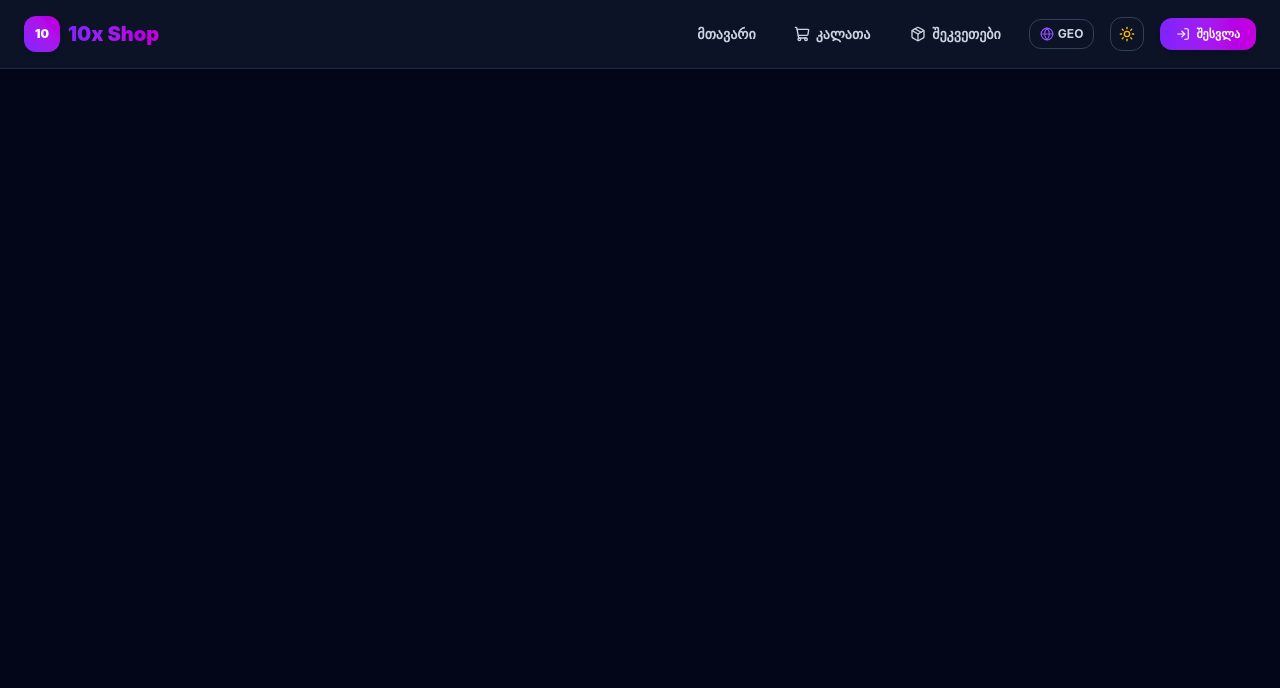
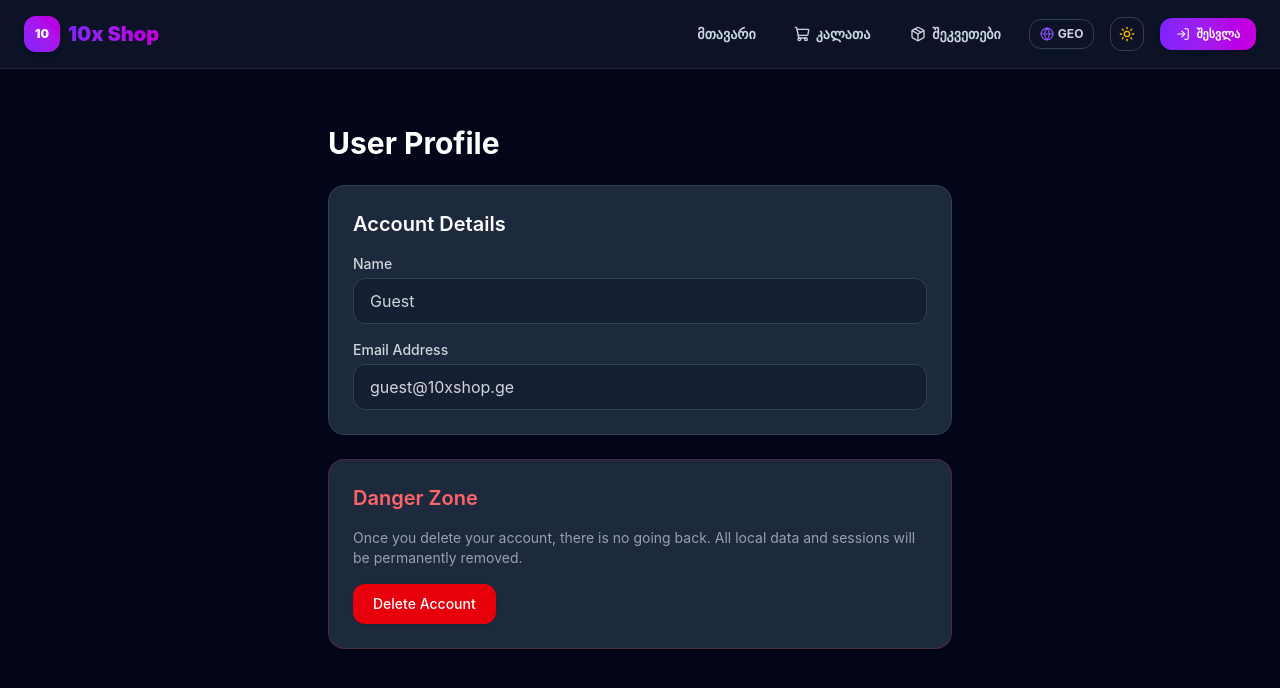
Before and after one commit to tbiliso/10x--Shop-, a React (Vite) app: page /profile in a window 1280 px wide. Shown: the top 688 px of the page. Built offline with nearby package versions, Linux system fonts and the light colour scheme.

Commit message:
feat: add profile page

```diff
--- a/src/App.tsx
+++ b/src/App.tsx
@@ -11,6 +11,8 @@ import { Login } from "./components/Login";
 import { Register } from "./components/Register";
 import { Checkout } from "./components/Checkout";
 import { Orders } from "./components/Orders";
+import { ProfilePage } from "./components/ProfilePage";
+// import { ProtectedRoute } from "./routes/ProtectedRoute"; // <-- თუ დაცული მარშრუტი გაქვს
 
 export function App() {
   return (
@@ -27,6 +29,20 @@ export function App() {
                     <Route path="/cart" element={<Cart />} />
                     <Route path="/checkout" element={<Checkout />} />
                     <Route path="/orders" element={<Orders />} />
+
+                    {/* 2. დაამატე /profile მარშრუტი */}
+                    <Route path="/profile" element={<ProfilePage />} />
+
+                    {/* ან თუ ProtectedRoute გაქვს:
+                    <Route
+                      path="/profile"
+                      element={
+                        <ProtectedRoute>
+                          <ProfilePage />
+                        </ProtectedRoute>
+                      }
+                    /> */}
+
                     <Route path="/login" element={<Login />} />
                     <Route path="/register" element={<Register />} />
                   </Routes>
--- a/src/components/Header.tsx
+++ b/src/components/Header.tsx
@@ -3,7 +3,7 @@ import useCart from "../context/useCart";
 import { useAuth } from "../context/AuthContext";
 import { useLanguage } from "../context/LanguageContext";
 import { useTheme } from "../context/ThemeContext";
-import { Sun, Moon, Globe, ShoppingCart, LogIn, LogOut, Package } from "lucide-react";
+import { Sun, Moon, Globe, ShoppingCart, LogIn, LogOut, Package, User } from "lucide-react";
 
 export function Header() {
     const { items } = useCart();
@@ -50,6 +50,14 @@ export function Header() {
                         <span>{lang === "geo" ? "შეკვეთები" : "Orders"}</span>
                     </Link>
 
+                    {/* პროფილის ბმული (გამოჩნდება მხოლოდ ავტორიზებულზე) */}
+                    {user && (
+                        <Link to="/profile" className="flex items-center gap-1.5 text-slate-600 dark:text-slate-300 hover:text-violet-600 dark:hover:text-violet-400 font-semibold text-sm transition-colors py-1.5 px-3 rounded-xl hover:bg-slate-100 dark:hover:bg-slate-800">
+                            <User className="w-4 h-4" />
+                            <span>{lang === "geo" ? "პროფილი" : "Profile"}</span>
+                        </Link>
+                    )}
+
                     {/* ენის გადამრთველი */}
                     <button
                         onClick={toggleLang}
--- /dev/null
+++ b/src/components/ProfilePage.tsx
@@ -0,0 +1,105 @@
+import React, { useState, useEffect } from "react";
+import { useAuth } from "../context/AuthContext";
+import { useNavigate } from "react-router-dom";
+
+export const ProfilePage: React.FC = () => {
+  const auth = useAuth();
+  const navigate = useNavigate();
+
+  // ვკითხულობთ რეგისტრაციისას შენახულ რეალურ მონაცემებს localStorage-დან ან AuthContext-იდან
+  const [userData, setUserData] = useState<{ name: string; email: string }>({
+    name: "Guest",
+    email: "guest@10xshop.ge",
+  });
+
+  useEffect(() => {
+    // ვცდილობთ ამოვიღოთ რეგისტრაციის მონაცემები შენახული ობიექტიდან
+    const savedUser = localStorage.getItem("shop_user"); // ან შესაბამისი გასაღები, რომლითაც რეგისტრაციაში ინახავ
+    if (savedUser) {
+      try {
+        const parsed = JSON.parse(savedUser);
+        setUserData({
+          name: parsed.name || parsed.username || "User",
+          email: parsed.email || "user@10xshop.ge",
+        });
+      } catch (e) {
+        console.error("Failed to parse user data", e);
+      }
+    } else if (auth && "user" in auth && auth.user) {
+      // ალტერნატივა თუ AuthContext-ში ინახება
+      const u = auth.user as { name?: string; username?: string; email?: string };
+      setUserData({
+        name: u.name || u.username || "User",
+        email: u.email || "user@10xshop.ge",
+      });
+    }
+  }, [auth]);
+
+  const handleDeleteAccount = () => {
+    if (window.confirm("Are you sure you want to delete your account? This action cannot be undone.")) {
+      // ვასუფთავებთ ყველა ლოკალურ მონაცემს და ვასრულებთ ლოგაუტს
+      localStorage.removeItem("shop_cart");
+      localStorage.removeItem("shop_orders");
+      localStorage.removeItem("shop_promo");
+      localStorage.removeItem("shop_user");
+
+      if (auth && "logout" in auth && typeof auth.logout === "function") {
+        auth.logout();
+      }
+
+      alert("Your account has been deleted.");
+      navigate("/register");
+    }
+  };
+
+  return (
+    <div className="max-w-2xl mx-auto p-6 space-y-6">
+      <h1 className="text-3xl font-bold text-gray-800 dark:text-white">User Profile</h1>
+
+      {/* Account Details (Read-only, matching Registration) */}
+      <div className="bg-white dark:bg-slate-800 p-6 rounded-2xl shadow-sm border border-gray-100 dark:border-slate-700 space-y-4">
+        <h2 className="text-xl font-semibold text-gray-800 dark:text-white">Account Details</h2>
+
+        <div>
+          <label className="block text-sm font-medium mb-1 text-gray-700 dark:text-gray-300">
+            Name
+          </label>
+          <input
+            type="text"
+            value={userData.name}
+            disabled
+            className="w-full px-4 py-2.5 rounded-xl border border-gray-200 dark:border-slate-700 bg-gray-200/50 dark:bg-slate-900/50 text-gray-600 dark:text-gray-300 cursor-not-allowed select-none"
+          />
+        </div>
+
+        <div>
+          <label className="block text-sm font-medium mb-1 text-gray-700 dark:text-gray-300">
+            Email Address
+          </label>
+          <input
+            type="email"
+            value={userData.email}
+            disabled
+            className="w-full px-4 py-2.5 rounded-xl border border-gray-200 dark:border-slate-700 bg-gray-200/50 dark:bg-slate-900/50 text-gray-600 dark:text-gray-300 cursor-not-allowed select-none"
+          />
+        </div>
+      </div>
+
+      {/* Danger Zone / Delete Account */}
+      <div className="bg-white dark:bg-slate-800 p-6 rounded-2xl shadow-sm border border-red-500/20 space-y-4">
+        <h2 className="text-xl font-semibold text-red-600 dark:text-red-400">Danger Zone</h2>
+        <p className="text-sm text-gray-500 dark:text-gray-400">
+          Once you delete your account, there is no going back. All local data and sessions will be permanently removed.
+        </p>
+
+        <button
+          type="button"
+          onClick={handleDeleteAccount}
+          className="px-5 py-2.5 bg-red-600 hover:bg-red-500 text-white rounded-xl text-sm font-medium transition shadow-sm"
+        >
+          Delete Account
+        </button>
+      </div>
+    </div>
+  );
+};
```
